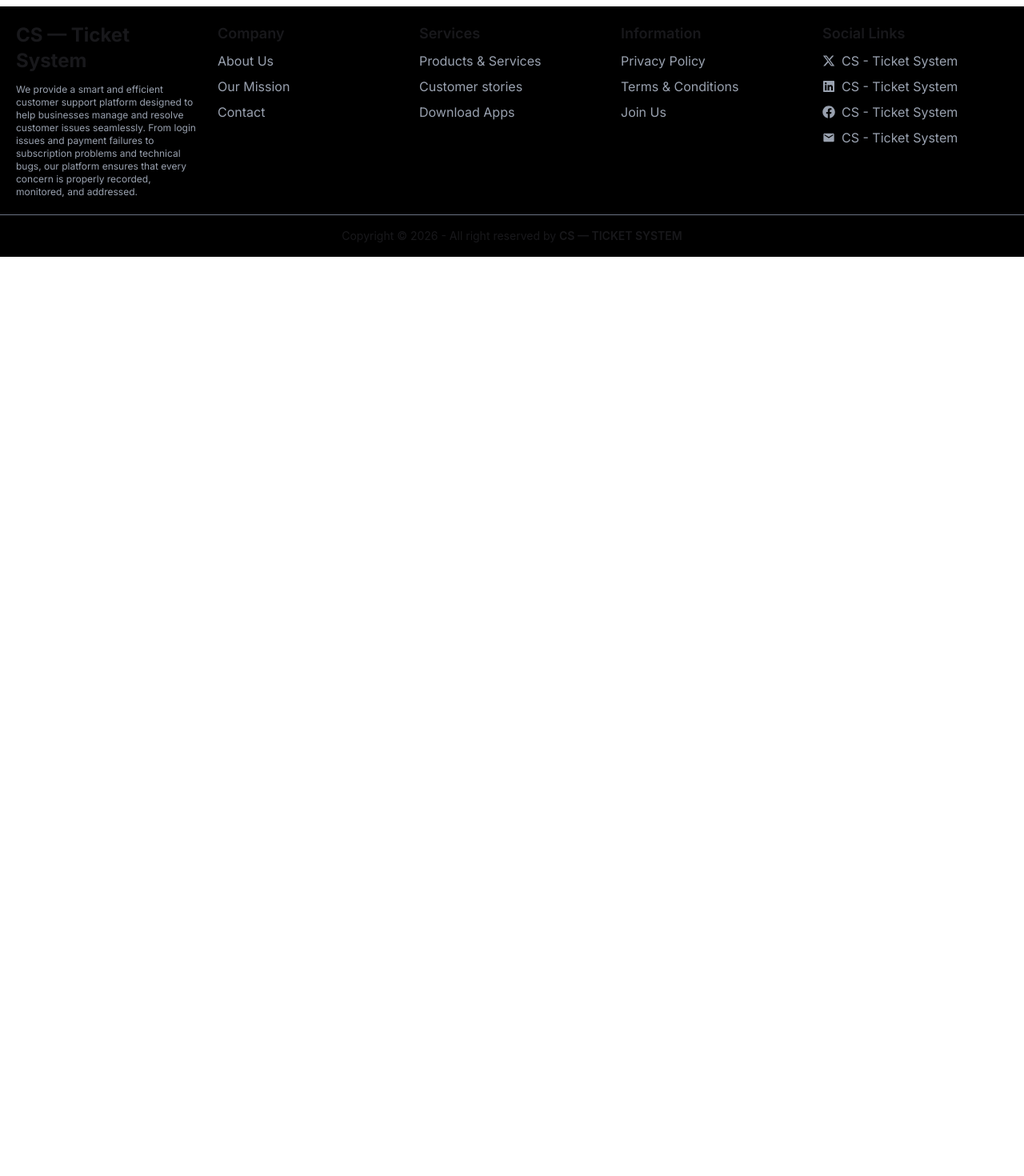
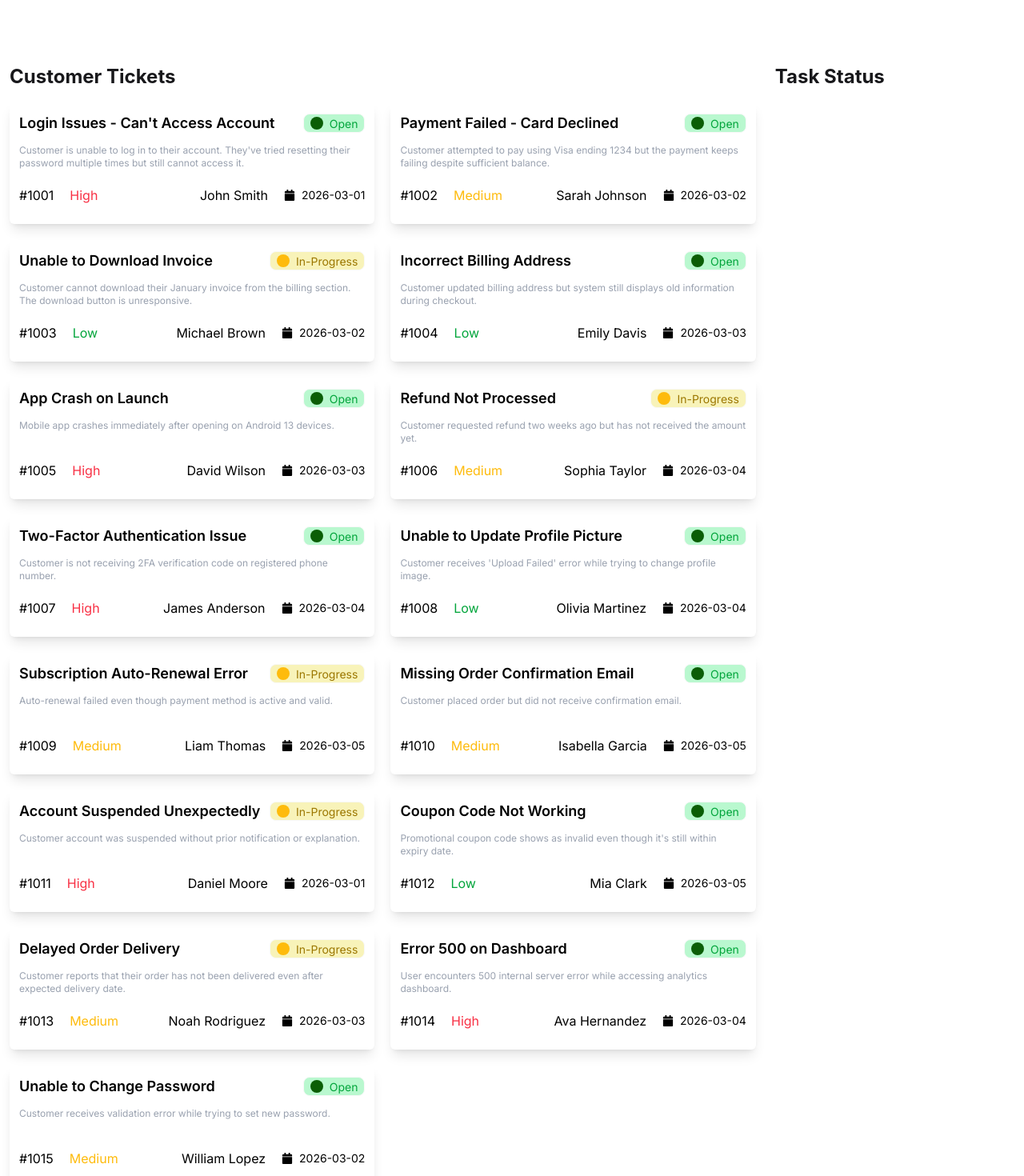
Before and after one commit to Sabbirahmed0007/customer-support-zone, a React (Vite) app: page / in a window 1280 px wide. Shown: the part 400-1870 px from the top of the page at 80% size. Before the commit the page ends 800 px from the top, so only its background shows below. Built offline with nearby package versions, Linux system fonts and the light colour scheme.

Commit message:
added tickets section and fetched data todisplay in the ui

```diff
--- /dev/null
+++ b/public/ticket.json
@@ -0,0 +1,137 @@
+[
+  {
+    "id": 1001,
+    "title": "Login Issues - Can't Access Account",
+    "description": "Customer is unable to log in to their account. They've tried resetting their password multiple times but still cannot access it.",
+    "customer": "John Smith",
+    "priority": "High",
+    "status": "Open",
+    "createdAt": "2026-03-01"
+  },
+  {
+    "id": 1002,
+    "title": "Payment Failed - Card Declined",
+    "description": "Customer attempted to pay using Visa ending 1234 but the payment keeps failing despite sufficient balance.",
+    "customer": "Sarah Johnson",
+    "priority": "Medium",
+    "status": "Open",
+    "createdAt": "2026-03-02"
+  },
+  {
+    "id": 1003,
+    "title": "Unable to Download Invoice",
+    "description": "Customer cannot download their January invoice from the billing section. The download button is unresponsive.",
+    "customer": "Michael Brown",
+    "priority": "Low",
+    "status": "In-Progress",
+    "createdAt": "2026-03-02"
+  },
+  {
+    "id": 1004,
+    "title": "Incorrect Billing Address",
+    "description": "Customer updated billing address but system still displays old information during checkout.",
+    "customer": "Emily Davis",
+    "priority": "Low",
+    "status": "Open",
+    "createdAt": "2026-03-03"
+  },
+  {
+    "id": 1005,
+    "title": "App Crash on Launch",
+    "description": "Mobile app crashes immediately after opening on Android 13 devices.",
+    "customer": "David Wilson",
+    "priority": "High",
+    "status": "Open",
+    "createdAt": "2026-03-03"
+  },
+  {
+    "id": 1006,
+    "title": "Refund Not Processed",
+    "description": "Customer requested refund two weeks ago but has not received the amount yet.",
+    "customer": "Sophia Taylor",
+    "priority": "Medium",
+    "status": "In-Progress",
+    "createdAt": "2026-03-04"
+  },
+  {
+    "id": 1007,
+    "title": "Two-Factor Authentication Issue",
+    "description": "Customer is not receiving 2FA verification code on registered phone number.",
+    "customer": "James Anderson",
+    "priority": "High",
+    "status": "Open",
+    "createdAt": "2026-03-04"
+  },
+  {
+    "id": 1008,
+    "title": "Unable to Update Profile Picture",
+    "description": "Customer receives 'Upload Failed' error while trying to change profile image.",
+    "customer": "Olivia Martinez",
+    "priority": "Low",
+    "status": "Open",
+    "createdAt": "2026-03-04"
+  },
+  {
+    "id": 1009,
+    "title": "Subscription Auto-Renewal Error",
+    "description": "Auto-renewal failed even though payment method is active and valid.",
+    "customer": "Liam Thomas",
+    "priority": "Medium",
+    "status": "In-Progress",
+    "createdAt": "2026-03-05"
+  },
+  {
+    "id": 1010,
+    "title": "Missing Order Confirmation Email",
+    "description": "Customer placed order but did not receive confirmation email.",
+    "customer": "Isabella Garcia",
+    "priority": "Medium",
+    "status": "Open",
+    "createdAt": "2026-03-05"
+  },
+  {
+    "id": 1011,
+    "title": "Account Suspended Unexpectedly",
+    "description": "Customer account was suspended without prior notification or explanation.",
+    "customer": "Daniel Moore",
+    "priority": "High",
+    "status": "In-Progress",
+    "createdAt": "2026-03-01"
+  },
+  {
+    "id": 1012,
+    "title": "Coupon Code Not Working",
+    "description": "Promotional coupon code shows as invalid even though it's still within expiry date.",
+    "customer": "Mia Clark",
+    "priority": "Low",
+    "status": "Open",
+    "createdAt": "2026-03-05"
+  },
+  {
+    "id": 1013,
+    "title": "Delayed Order Delivery",
+    "description": "Customer reports that their order has not been delivered even after expected delivery date.",
+    "customer": "Noah Rodriguez",
+    "priority": "Medium",
+    "status": "In-Progress",
+    "createdAt": "2026-03-03"
+  },
+  {
+    "id": 1014,
+    "title": "Error 500 on Dashboard",
+    "description": "User encounters 500 internal server error while accessing analytics dashboard.",
+    "customer": "Ava Hernandez",
+    "priority": "High",
+    "status": "Open",
+    "createdAt": "2026-03-04"
+  },
+  {
+    "id": 1015,
+    "title": "Unable to Change Password",
+    "description": "Customer receives validation error while trying to set new password.",
+    "customer": "William Lopez",
+    "priority": "Medium",
+    "status": "Open",
+    "createdAt": "2026-03-02"
+  }
+]
--- a/src/App.jsx
+++ b/src/App.jsx
@@ -3,7 +3,24 @@
 import './App.css'
 import Navbar from './Components/Navbar/Navbar'
 import Footer from './Components/Footer/Footer'
+
 import Banner from './Components/Banner/Banner'
+import { Suspense } from 'react'
+import TicketContainer from './Components/TicketContainers/TicketContainer'
+
+
+const ticketFetched = async () => {
+  const res = await fetch('/ticket.json');
+  return res.json();
+}
+
+
+
+const ticketPromises = ticketFetched();
+
+
+
+
 
 function App() {
 
@@ -16,6 +33,14 @@ function App() {
         <Navbar></Navbar>
         <Banner></Banner>
 
+        <div className='text-center '>
+
+        <Suspense fallback={<span className="loading loading-infinity loading-lg"></span>}>
+          <TicketContainer ticketPromises={ticketPromises}></TicketContainer>
+        </Suspense>
+        </div>
+
+
         <Footer></Footer>
       </div>
 
--- a/src/Components/Banner/Banner.jsx
+++ b/src/Components/Banner/Banner.jsx
@@ -4,14 +4,14 @@ import bgImageOne from '../../assets/vector1.png'
 
 const Banner = () => {
     return (
-        <div className='my-14 grid grid-cols-1 lg:grid-cols-2 items-center justify-center gap-7 px-3 box-border'>
+        <div className='my-14 grid grid-cols-1 lg:grid-cols-2 items-center justify-center gap-7 px-3 box-border mb-24'>
 
             {/* Card One */}
             <div  className='bg-gradient-to-br from-[#632EE3] to-[#9F62F2] bg-blend-overlay text-center py-16  relative rounded-lg'>
                 <div style={{ backgroundImage: `url(${bgImageOne}), url(${bgImageOne})` }} className=' inset-1 bg-no-repeat bg-contain opacity-80 absolute'></div>
 
                 <h1 className='text-3xl font-bold'>In-Progress </h1>
-                <p className='text-6xl font-bold'>0</p>
+                <p className='text-6xl font-bold my-4'>0</p>
 
 
             </div>
@@ -19,10 +19,10 @@ const Banner = () => {
 
             {/* Card two */}
             <div className='bg-gradient-to-br from-[#54CF68] to-[#00827A] bg-blend-overlay text-center py-16  relative rounded-lg'>
-                <div style={{ backgroundImage: `url(${bgImageOne})` }} className=' inset-0 bg-no-repeat bg-contain opacity-80 absolute'></div>
+                <div style={{ backgroundImage: `url(${bgImageOne})` }} className=' inset-0 bg-no-repeat bg-contain opacity-90 absolute bg-blend-overlay'></div>
 
                 <h1 className='text-3xl font-bold'>Resolve </h1>
-                <p className='text-6xl font-bold'>0</p>
+                <p className='text-6xl font-bold my-4'>0</p>
 
 
             </div>
--- /dev/null
+++ b/src/Components/TicketContainers/TicketCard.jsx
@@ -0,0 +1,36 @@
+import React from 'react';
+import { FaCalendar } from 'react-icons/fa';
+
+const TicketCard = ({ ticket }) => {
+
+
+    const { title, status, description, id, customer, priority, createdAt }= ticket
+
+    return (
+        <div className='bg-white text-black shadow-lg p-3 box-border rounded-md font-inter'>
+
+            <div className='flex items-center justify-between mb-3'>
+                <h1 className='text-lg font-semibold'>{title}</h1>
+                <p className={`badge badge-md ${status.toLowerCase() === 'open' ? 'bg-[#B9F8CF] text-[#02A53B]' :'bg-[#F8F3B9] text-[#9C7700]'}  p-2`}> <span className={` p-2 ${status.toLowerCase() === 'open' ? 'bg-[#0B5E06]' :'bg-[#FEBB0C]'}  rounded-full`}></span> {status}</p>
+            </div>
+            <div className='text-left text-xs text-gray-400 h-10'>
+                <p>{description} </p>
+            </div>
+
+            <div className='flex items-center justify-between my-3'>
+                <div className='flex items-center justify-center gap-5'>
+                    <p>#{id}</p>
+                    <p className={`${priority.toLowerCase() === 'high' ? 'text-[#F83044]' : priority.toLowerCase() === 'medium' ? 'text-[#FEBB0C]' :'text-[#02A53B]'}`}>{ priority}</p>
+                </div>
+                <div className='flex items-center justify-center gap-5'>
+                    <h2>{customer}</h2>
+                    <p className='flex items-center gap-2 text-sm'><FaCalendar></FaCalendar>{ createdAt}</p>
+                </div>
+
+            </div>
+
+        </div>
+    );
+};
+
+export default TicketCard;
--- a/src/Components/TicketContainers/TicketContainer.jsx
+++ b/src/Components/TicketContainers/TicketContainer.jsx
@@ -1,8 +1,29 @@
-import React from 'react';
+import React, { use } from 'react';
+import TicketCard from './TicketCard';
 
-const TicketContainer = () => {
+const TicketContainer = ({ ticketPromises }) => {
+
+
+    const tickets = use(ticketPromises);
+
+    console.log(tickets);
+
+
     return (
-        <div>
+        <div className=' w-full flex items-start flex-col lg:flex-row justify-around gap-3  lg:mx-0 px-3 box-border '>
+            <div className=' w-full lg:w-3/4  '>
+                <h1 className='text-left mb-4 text-2xl font-bold'>Customer Tickets</h1>
+                <div className='grid grid-cols-1 lg:grid-cols-2 items-center gap-5'>
+
+                {
+                    tickets.map(ticket=><TicketCard ticket={ticket} key={ticket.id}></TicketCard>)
+                }
+                </div>
+            </div>
+            <div className='w-full lg:w-1/4  px-3 box-border'>
+                <h1 className='text-left mb-4 text-2xl font-bold'>Task Status</h1>
+
+            </div>
 
         </div>
     );
```
